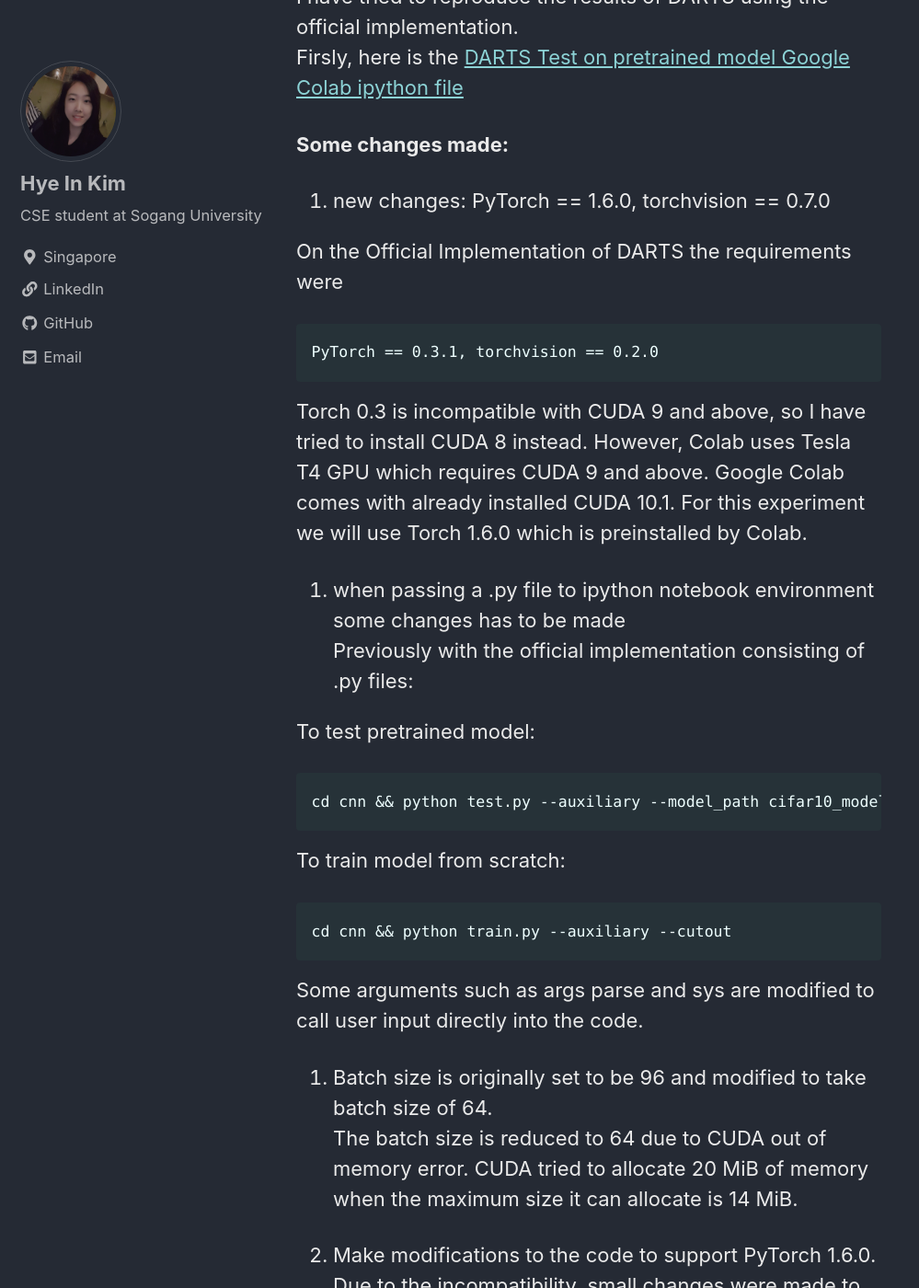
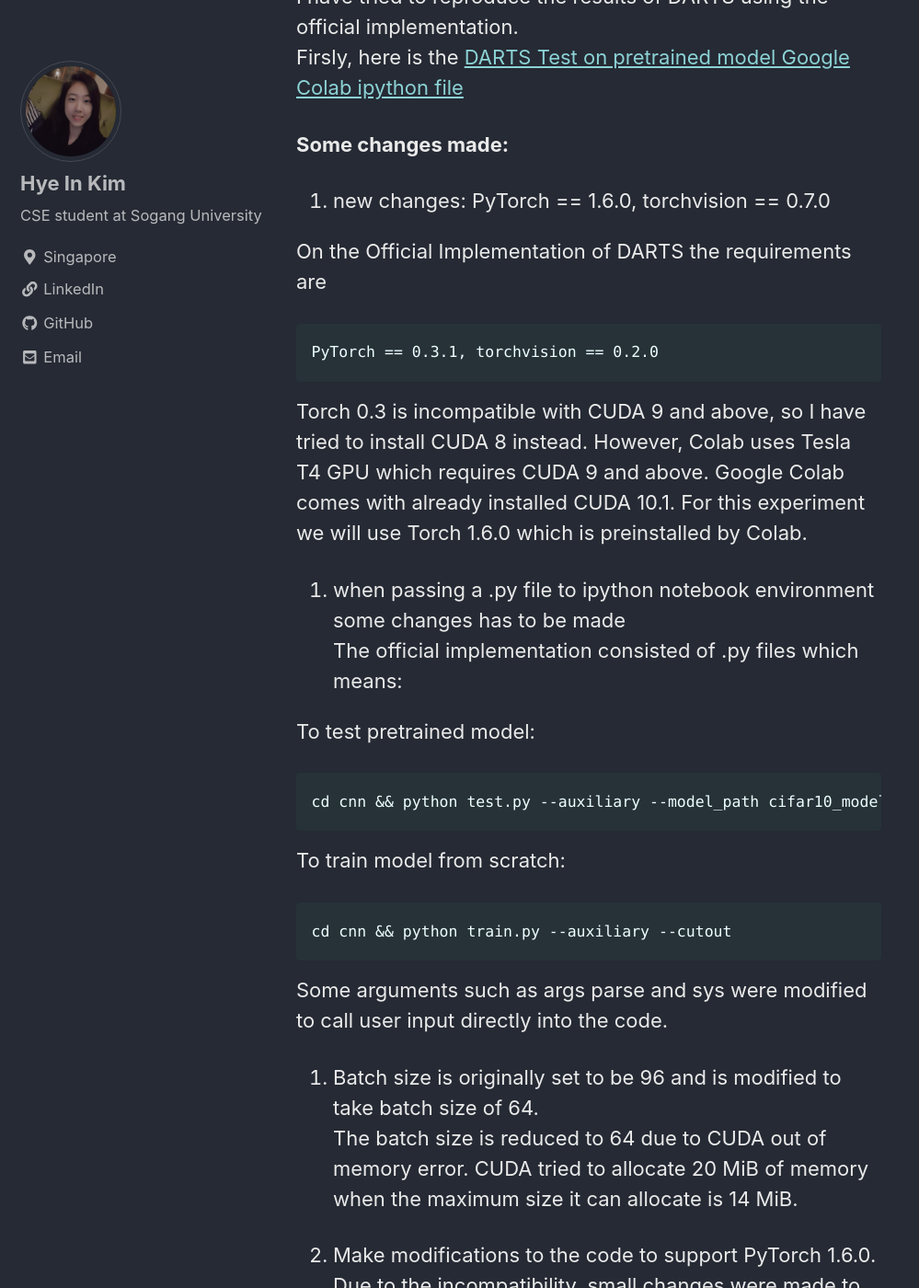
Before and after one commit to hxcyon/hxcyon.github.io, a Jekyll site: the page built from _posts/2020-10-16-Reproducing-results-of-DARTS.md, in a window 1280 px wide and 1400 px high, scrolled down 523 px. Shown: the whole window at 92% size, without its empty margins (0-999 px from the left). Built offline with Jekyll 4.4.1, drawn with Linux system fonts in a browser that asks for light colours; cached includes are drawn as plain includes; nearby versions of some CDN libraries.

Commit message:
Update 2020-10-16-Reproducing-results-of-DARTS.md

```diff
--- a/_posts/2020-10-16-Reproducing-results-of-DARTS.md
+++ b/_posts/2020-10-16-Reproducing-results-of-DARTS.md
@@ -10,13 +10,14 @@ Firsly, here is the [DARTS Test on pretrained model Google Colab ipython file](h
 **Some changes made:**
 1. new changes: PyTorch == 1.6.0, torchvision == 0.7.0
 
-On the Official Implementation of DARTS the requirements were
+On the Official Implementation of DARTS the requirements are
 
     PyTorch == 0.3.1, torchvision == 0.2.0
 
 Torch 0.3 is incompatible with CUDA 9 and above, so I have tried to install CUDA 8 instead. However, Colab uses Tesla T4 GPU which requires CUDA 9 and above. Google Colab comes with already installed CUDA 10.1. For this experiment we will use Torch 1.6.0 which is preinstalled by Colab.
+
 2. when passing a .py file to ipython notebook environment some changes has to be made
-Previously with the official implementation consisting of .py files:
+The official implementation consisted of .py files which means:
 
 To test pretrained model:
 
@@ -26,9 +27,9 @@ To train model from scratch:
 
     cd cnn && python train.py --auxiliary --cutout
 
-Some arguments such as args parse and sys are modified to call user input directly into the code.
+Some arguments such as args parse and sys were modified to call user input directly into the code.
 
-3. Batch size is originally set to be 96 and modified to take batch size of 64.
+3. Batch size is originally set to be 96 and is modified to take batch size of 64.
 The batch size is reduced to 64 due to CUDA out of memory error. CUDA tried to allocate 20 MiB of memory when the maximum size it can allocate is 14 MiB.
 
 4. Make modifications to the code to support PyTorch 1.6.0.
```
